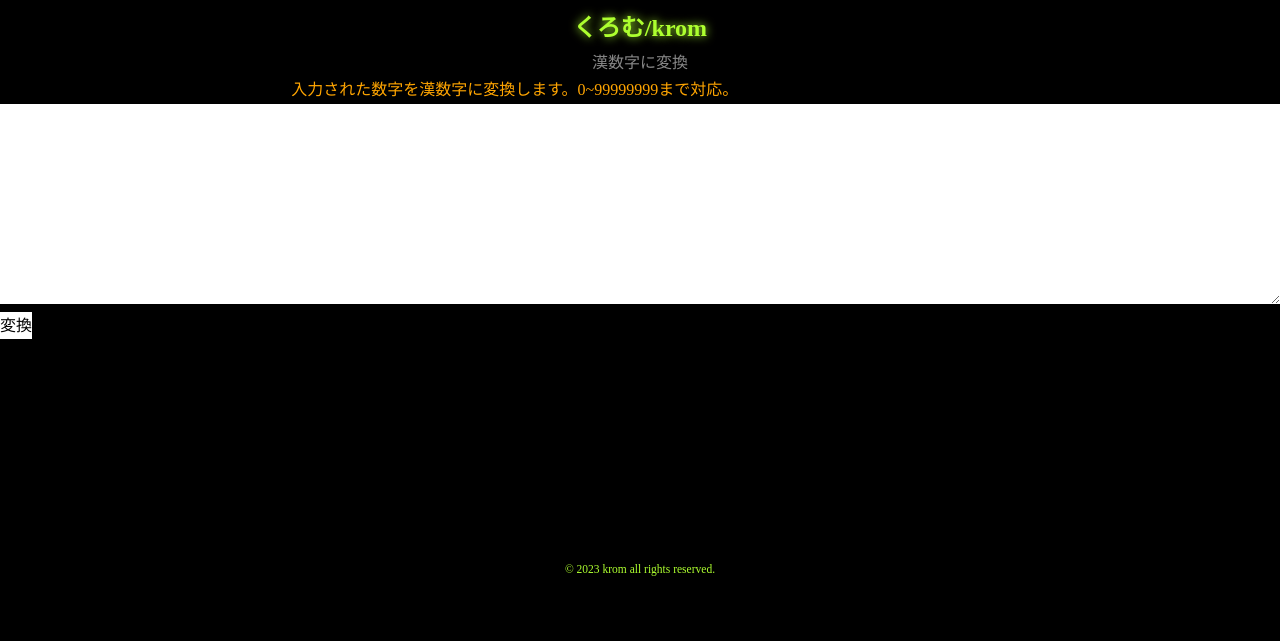
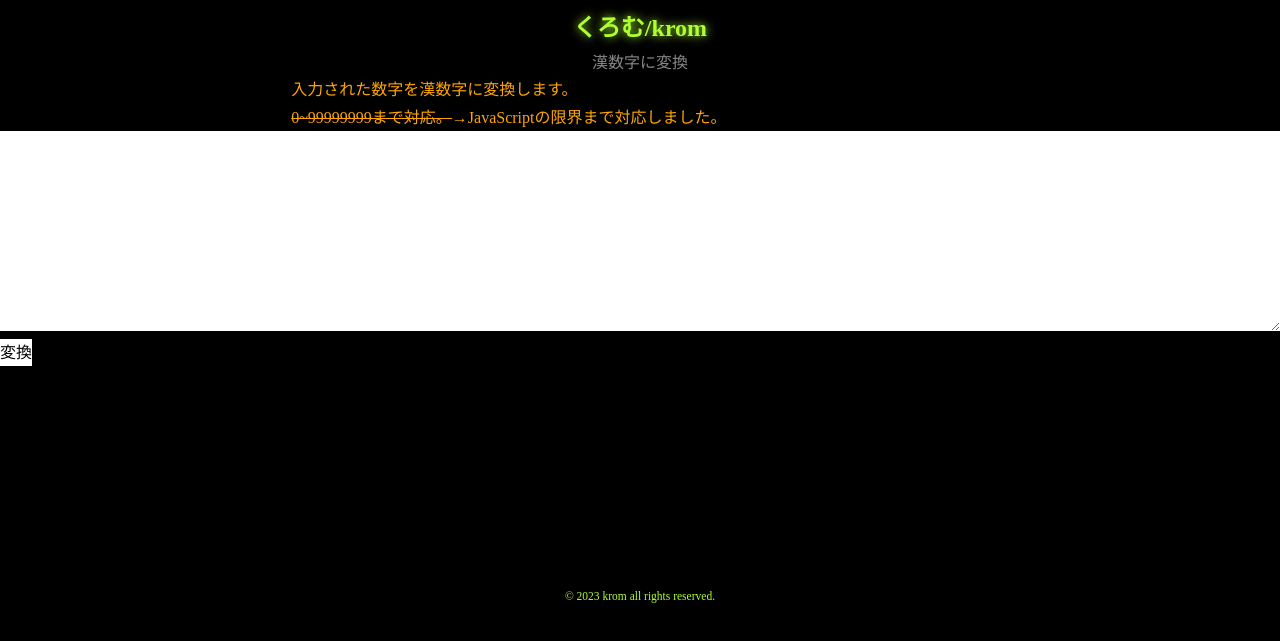
Before and after one commit to chem21cr/chem21cr.github.io, a plain HTML site: page hansuja.htm in a window 1280 px wide. Shown: the part 293-934 px from the top of the page. Drawn offline with Linux system fonts and the light colour scheme; some packages are replaced by stand-ins of ours.

Commit message:
Update hansuja.htm

```diff
--- a/hansuja.htm
+++ b/hansuja.htm
@@ -42,7 +42,7 @@ height:200px;
         <p class="usui">漢数字に変換</p>
         <div class="wrapper2">
             <div class="abouts">
-                <p>入力された数字を漢数字に変換します。0~99999999まで対応。</p>
+                <p>入力された数字を漢数字に変換します。</br><s>0~99999999まで対応。</s>→JavaScriptの限界まで対応しました。</p>
             </div>
         </div>
 
```
